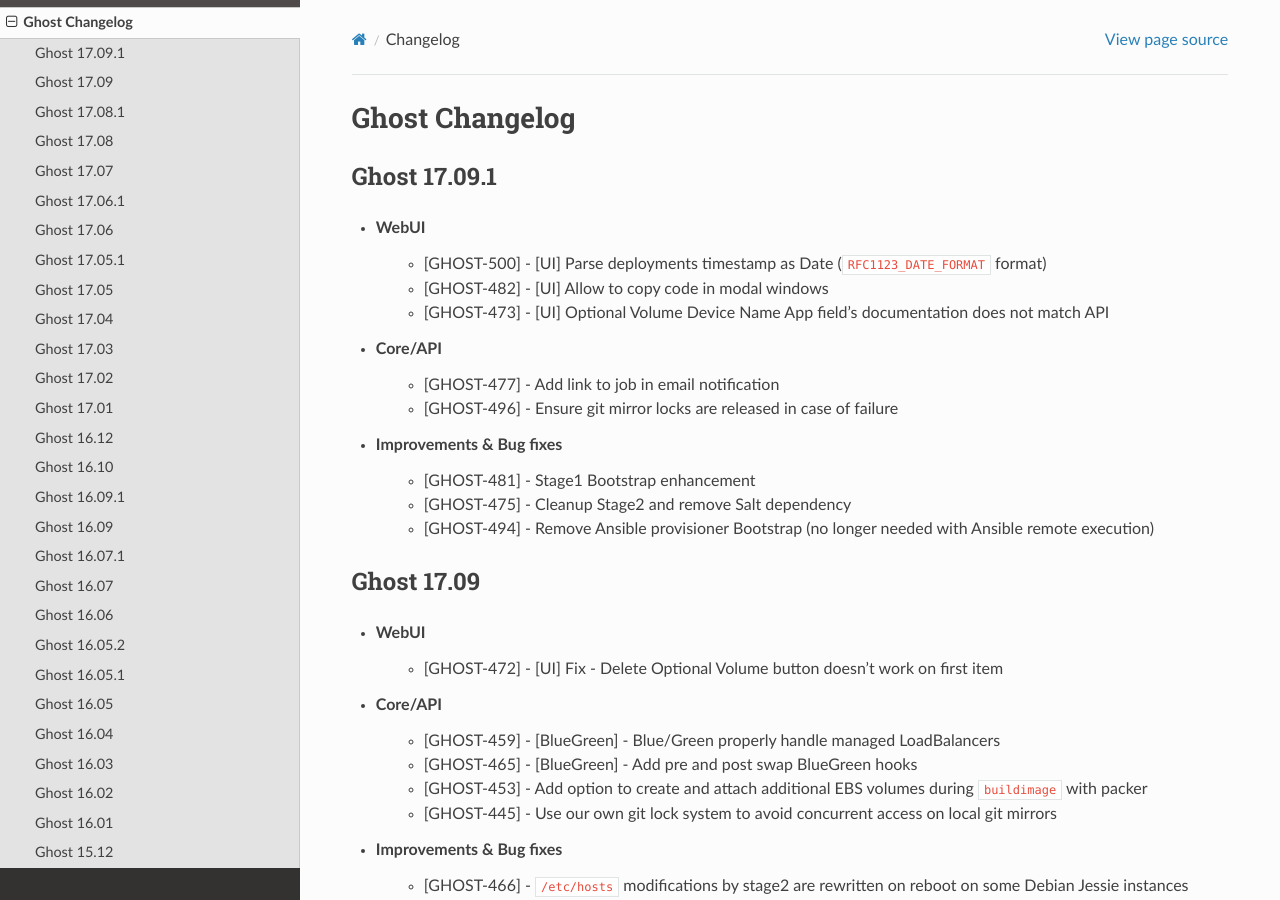
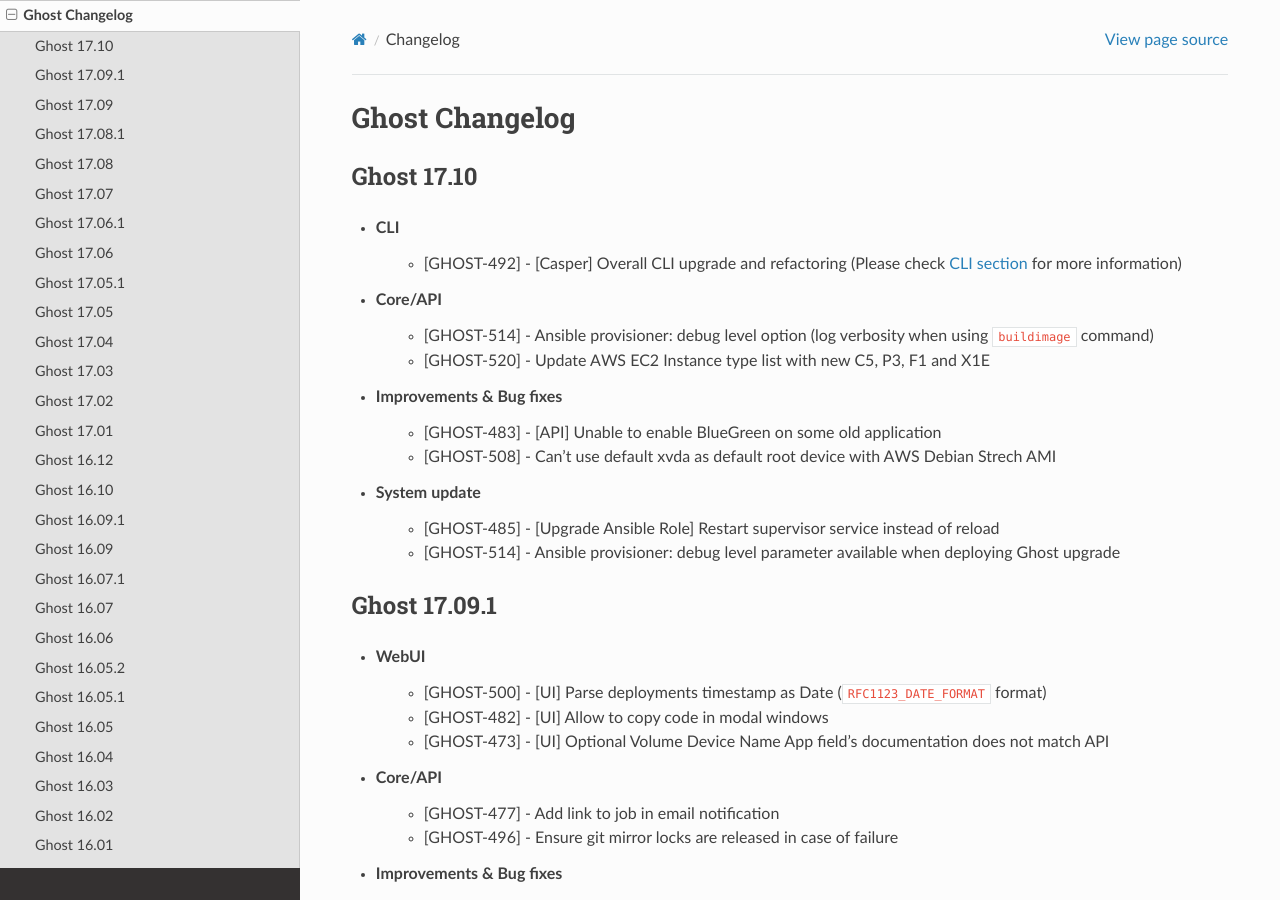
Before and after one commit to claranet/cloud-deploy-docs, a Sphinx documentation site: the page built from source/rst/changelog.rst, in a window 1280 px wide and 900 px high. Built offline with Sphinx 7.4.7 and the Read the Docs theme 2.0.0, drawn with Linux system fonts in a browser that asks for light colours.

Commit message:
Changelog Release `17.10`

```diff
--- a/source/rst/changelog.rst
+++ b/source/rst/changelog.rst
@@ -7,6 +7,24 @@
 
 .. toctree::
     :maxdepth: 2
+
+Ghost 17.10
+-----------
+
+* CLI
+    - [GHOST-492] - [Casper] Overall CLI upgrade and refactoring (Please check :ref:`CLI section <cli>` for more information)
+
+* Core/API
+    - [GHOST-514] - Ansible provisioner: debug level option (log verbosity when using ``buildimage`` command)
+    - [GHOST-520] - Update AWS EC2 Instance type list with new C5, P3, F1 and X1E
+
+* Improvements & Bug fixes
+    - [GHOST-483] - [API] Unable to enable BlueGreen on some old application
+    - [GHOST-508] - Can't use default xvda as default root device with AWS Debian Strech AMI
+
+* System update
+    - [GHOST-485] - [Upgrade Ansible Role] Restart supervisor service instead of reload
+    - [GHOST-514] - Ansible provisioner: debug level parameter available when deploying Ghost upgrade
 
 Ghost 17.09.1
 -------------
```
